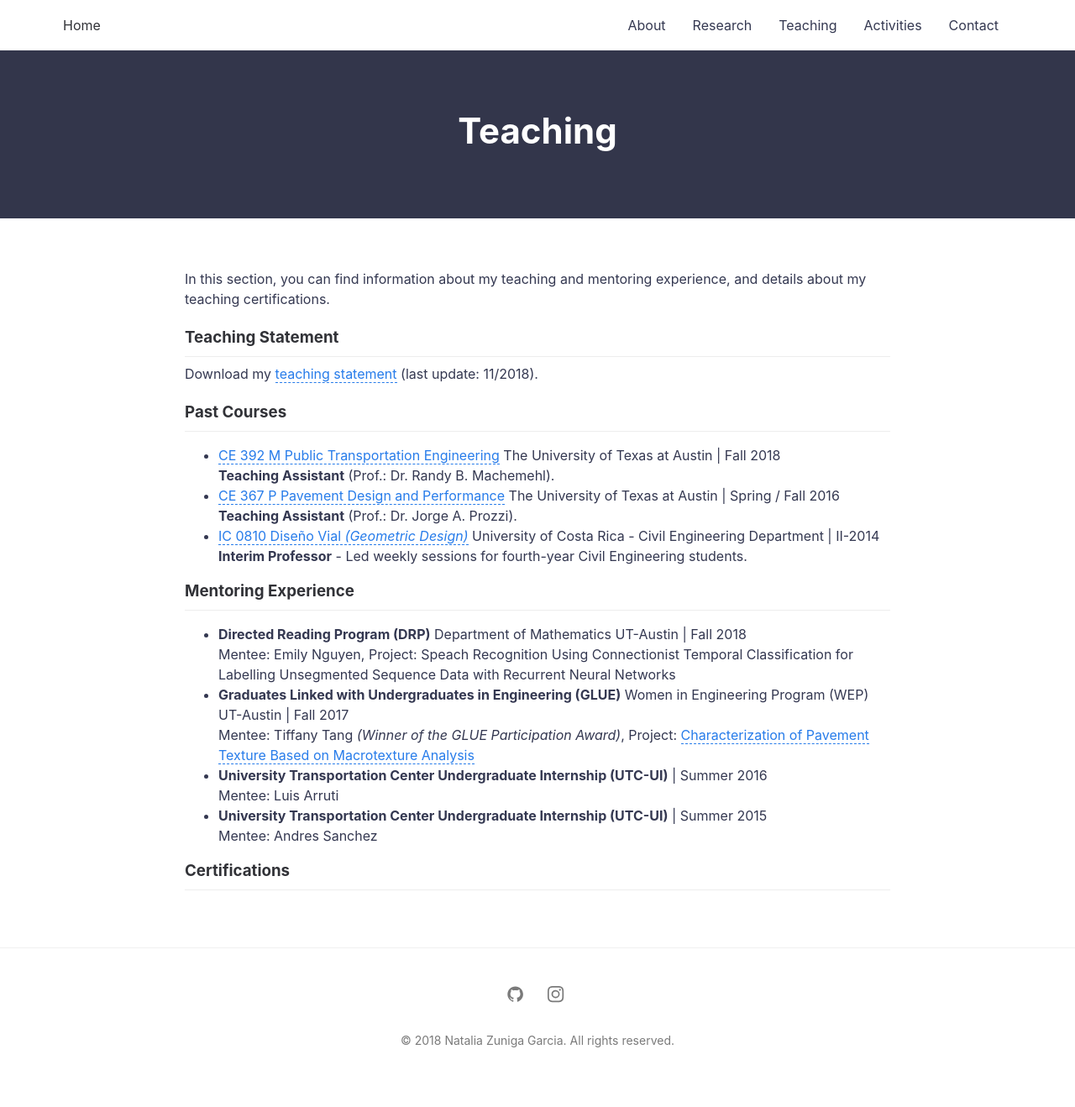
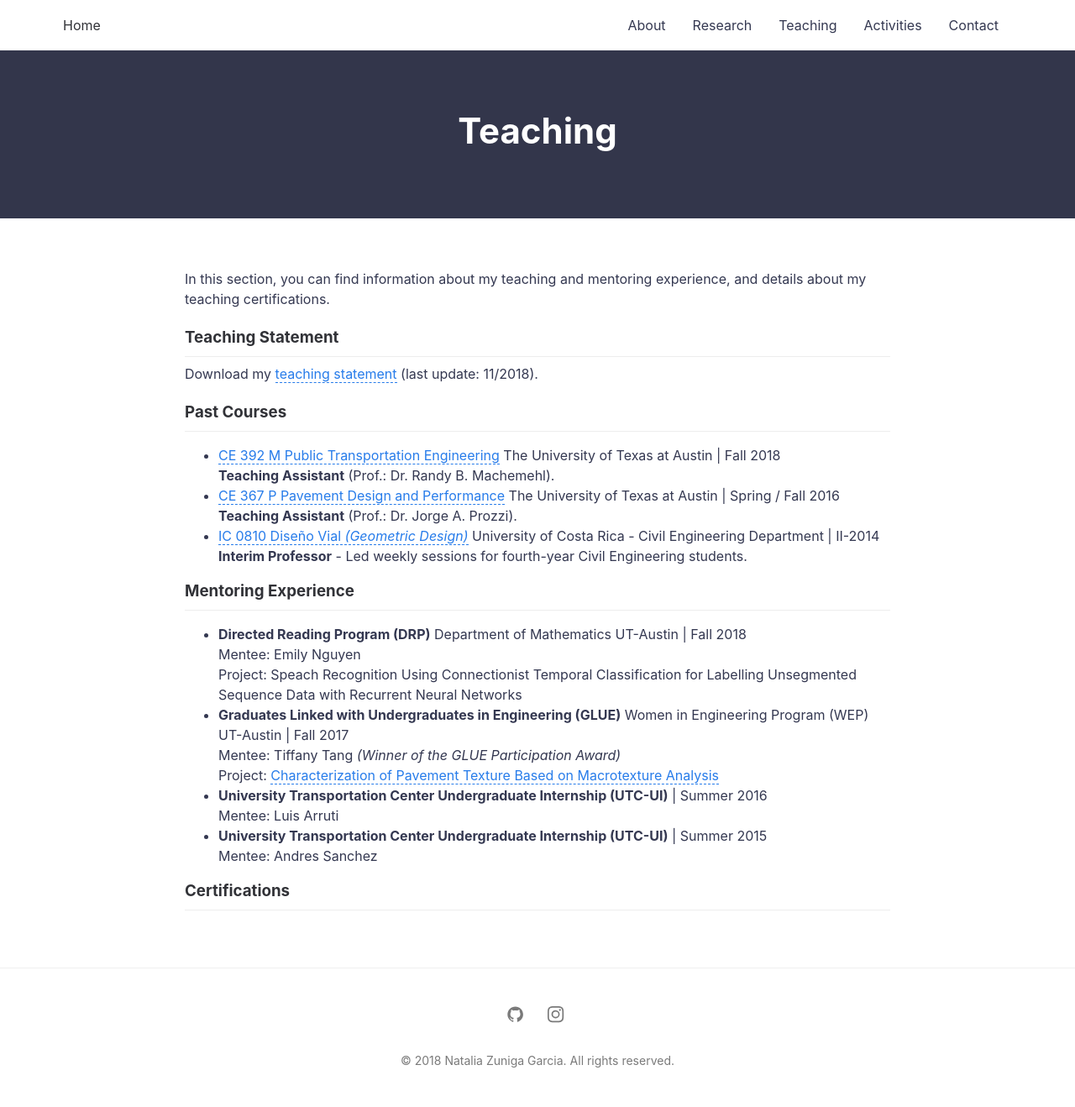
Before and after one commit to nzunigag/nzunigag.github.io, a Jekyll site: the page built from teaching.md, in a window 1280 px wide. Shown: the whole page at 84% size. Built offline with Jekyll 4.4.1, drawn with Linux system fonts in a browser that asks for light colours; before the commit the page ends 1294 px from its top, so only the background shows below that; part of the change alters nothing that is shown.

Commit message:
Update teaching.md

```diff
--- a/teaching.md
+++ b/teaching.md
@@ -21,22 +21,17 @@ ___
 
 ### Mentoring Experience
 ___
-- <b>Directed Reading Program (DRP)</b> Department of Mathematics UT-Austin | Fall 2018
+- <b>Directed Reading Program (DRP)</b> Department of Mathematics UT-Austin  | Fall 2018 <br>
+Mentee: Emily Nguyen <br>
+Project: Speach Recognition Using Connectionist Temporal Classification for Labelling Unsegmented Sequence Data with Recurrent Neural Networks <br>
+- <b>Graduates Linked with Undergraduates in Engineering (GLUE)</b> Women in Engineering Program (WEP) UT-Austin
+| Fall 2017 <br>
+Mentee: Tiffany Tang <i>(Winner of the GLUE Participation Award)</i> <br>
+Project: [Characterization of Pavement Texture Based on Macrotexture Analysis](/downloads/2017_GLUE.pdf)
 <br>
-Mentee: Emily Nguyen, Project: Speach Recognition Using Connectionist Temporal Classification for Labelling Unsegmented
-Sequence Data with Recurrent Neural Networks
-<br>
-- <b>Graduates Linked with Undergraduates in Engineering (GLUE)</b> Women in Engineering Program (WEP) UT-Austin
-| Fall 2017
-<br>
-Mentee: Tiffany Tang <i>(Winner of the GLUE Participation Award)</i>, Project: [Characterization of Pavement Texture Based on Macrotexture Analysis](/downloads/2017_GLUE.pdf)
-<br>
-- <b>University Transportation Center Undergraduate Internship (UTC-UI)</b> | Summer 2016
-<br>
-Mentee: Luis Arruti
-<br>
-- <b>University Transportation Center Undergraduate Internship (UTC-UI)</b> | Summer 2015
-<br>
+- <b>University Transportation Center Undergraduate Internship (UTC-UI)</b> | Summer 2016 <br>
+Mentee: Luis Arruti <br>
+- <b>University Transportation Center Undergraduate Internship (UTC-UI)</b> | Summer 2015 <br>
 Mentee: Andres Sanchez
 
 ### Certifications
```
